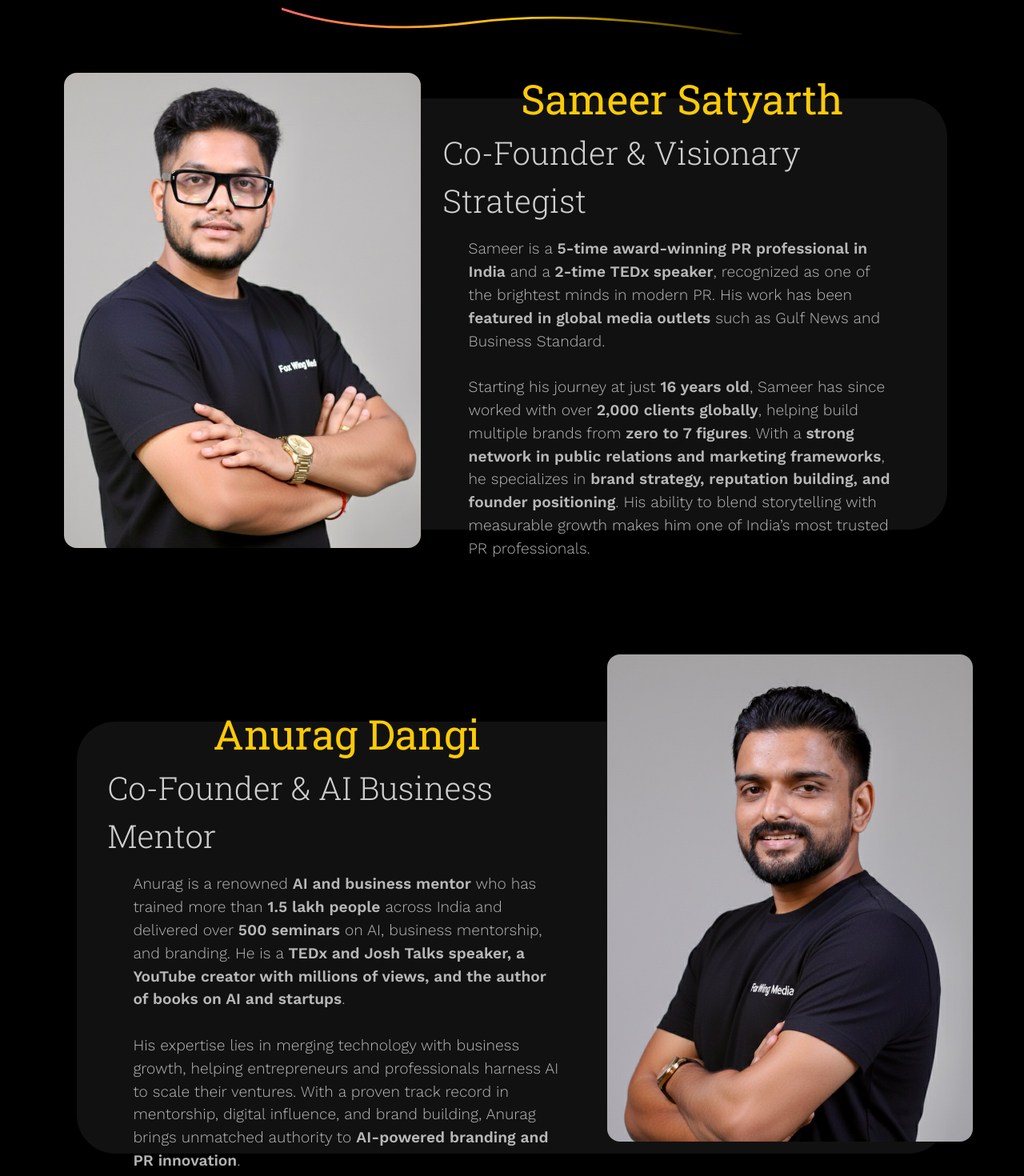
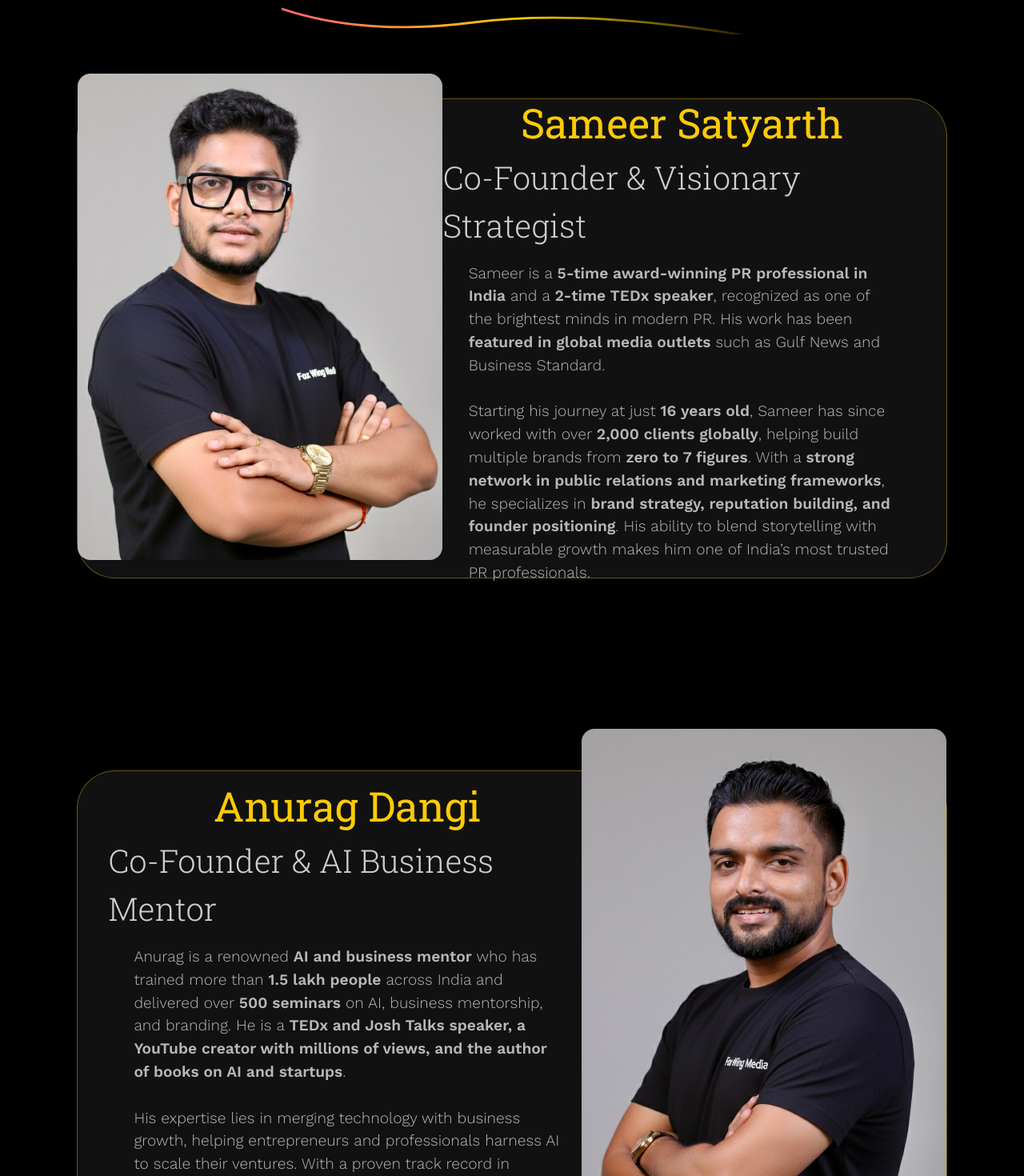
Before and after one commit to Anish-649/Fox-Wing, a React (Vite) app: page / in a window 1280 px wide. Shown: the part 4540-6010 px from the top of the page at 80% size. Built offline with nearby package versions, Linux system fonts and the light colour scheme; a web font is replaced by a local one.

Commit message:
adding border

```diff
--- a/src/components/fifthPage/fifthPage.css
+++ b/src/components/fifthPage/fifthPage.css
@@ -1,5 +1,5 @@
 .founder{
-    height: 200vh;
+    height: 230vh;
     width:100%;
     color:white;
     display: flex;
@@ -18,17 +18,18 @@
 }
 .cofounder-One{
     position:relative;
-    height: 80vh;
+    height: 75vh;
     width:85%;
+    border:0.01rem solid #fccb0662;
     background-color: #111111;
 border-radius: 3rem;
 }
 .cofounder-Img1{
     position: absolute;
     height:auto;
-    width:41%;
+    width:42%;
     top:-2rem;
-    left:-1rem;
+    left:0rem;
     border-radius: 1rem;
     /* z-index: 4; */
 }
@@ -76,8 +77,8 @@ justify-content: center;
     right: 0;
     height:auto;
     width:42%;
-    top:-5.3rem;
-    right: -2rem;
+    top:-3.3rem;
+    right: 0rem;
     border-radius: 1rem;
 }
 .twoDes{
```
